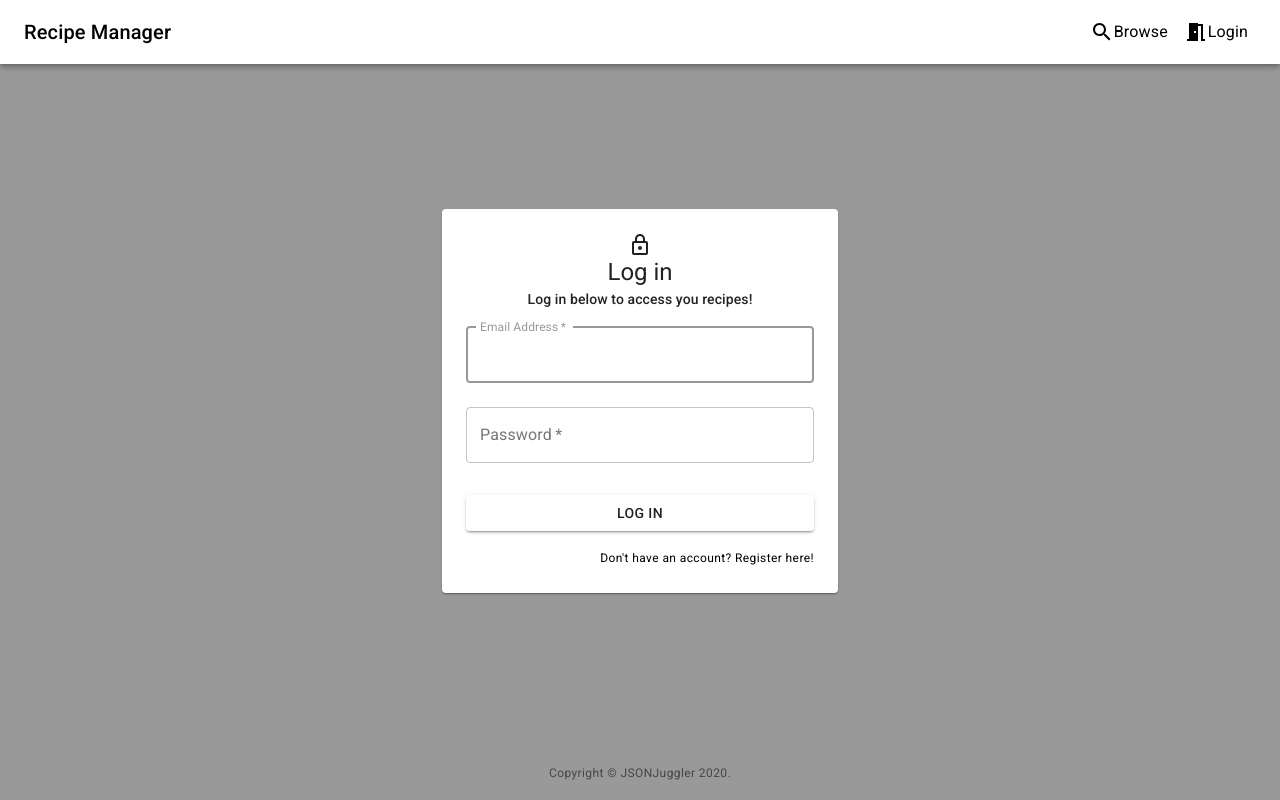
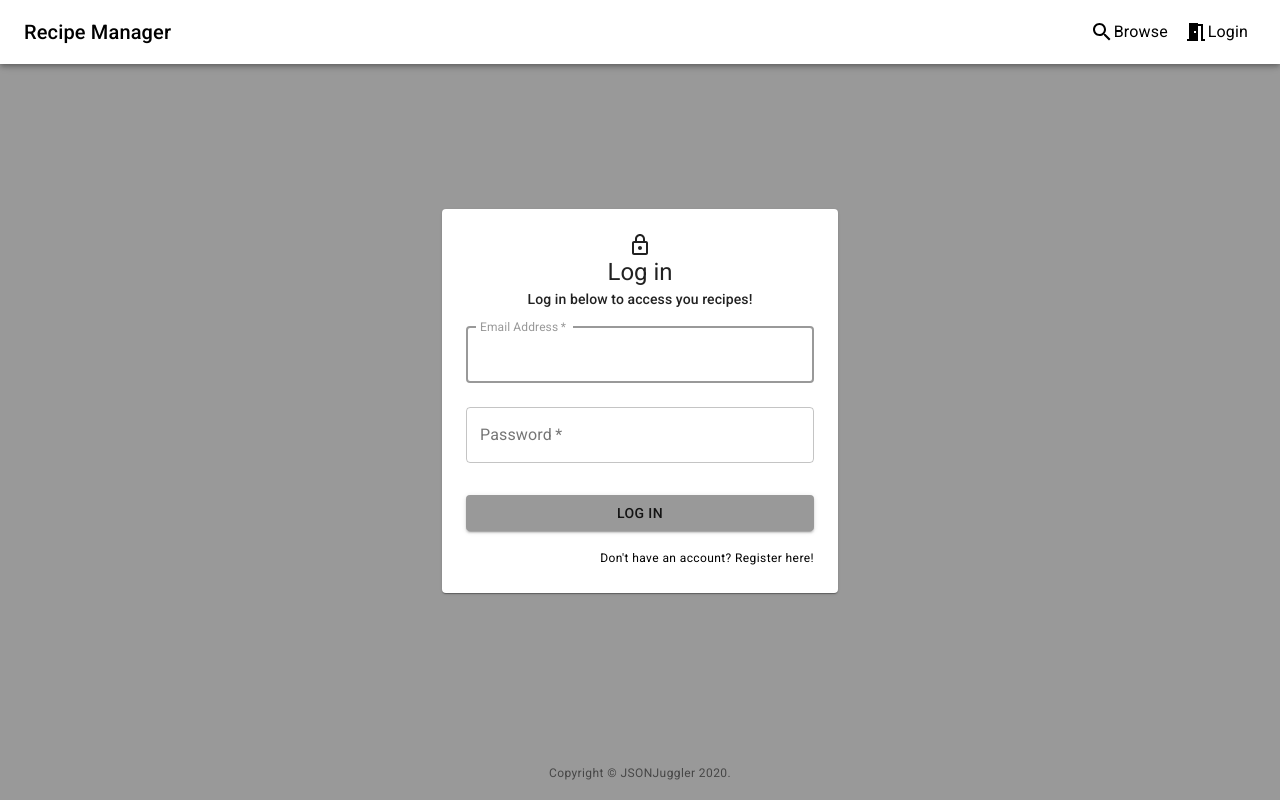
Before and after one commit to JSONJuggler/recipeManager, a Next.js app: page / in a window 1280 px wide. Built offline with nearby package versions, Linux system fonts and the light colour scheme; no server answers.

Commit message:
login/register button color change

```diff
--- a/components/Login.js
+++ b/components/Login.js
@@ -175,7 +175,7 @@ function Login({ csrfToken, isAuthenticated }) {
               type="submit"
               fullWidth
               variant="contained"
-              color="primary"
+              color="secondary"
               className={classes.submit}
             >
               Log In
--- a/components/Register.js
+++ b/components/Register.js
@@ -245,7 +245,7 @@ function Register({ isAuthenticated }) {
               type="submit"
               fullWidth
               variant="contained"
-              color="primary"
+              color="secondary"
               className={classes.submit}
             >
               Sign Up
```
